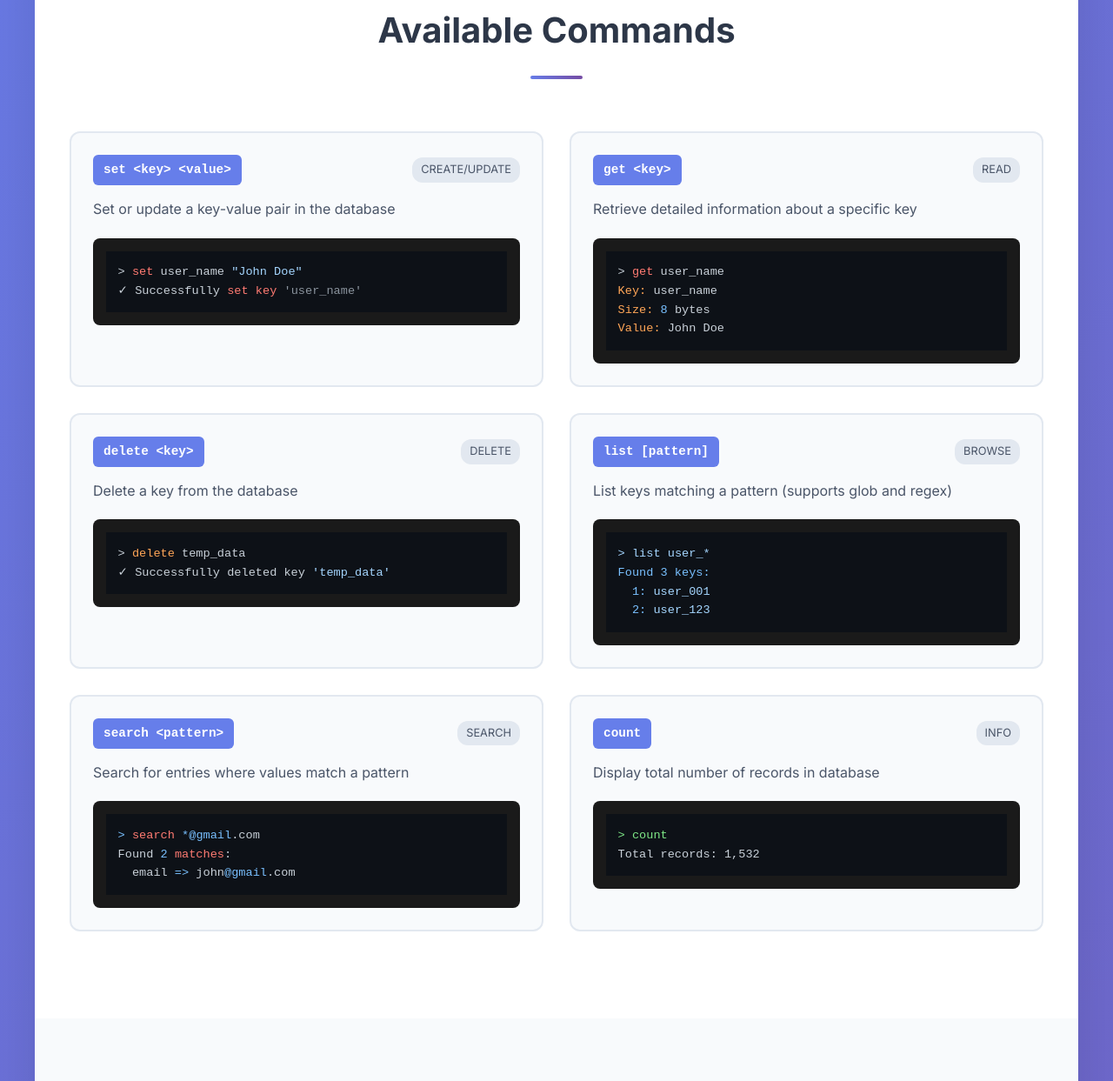
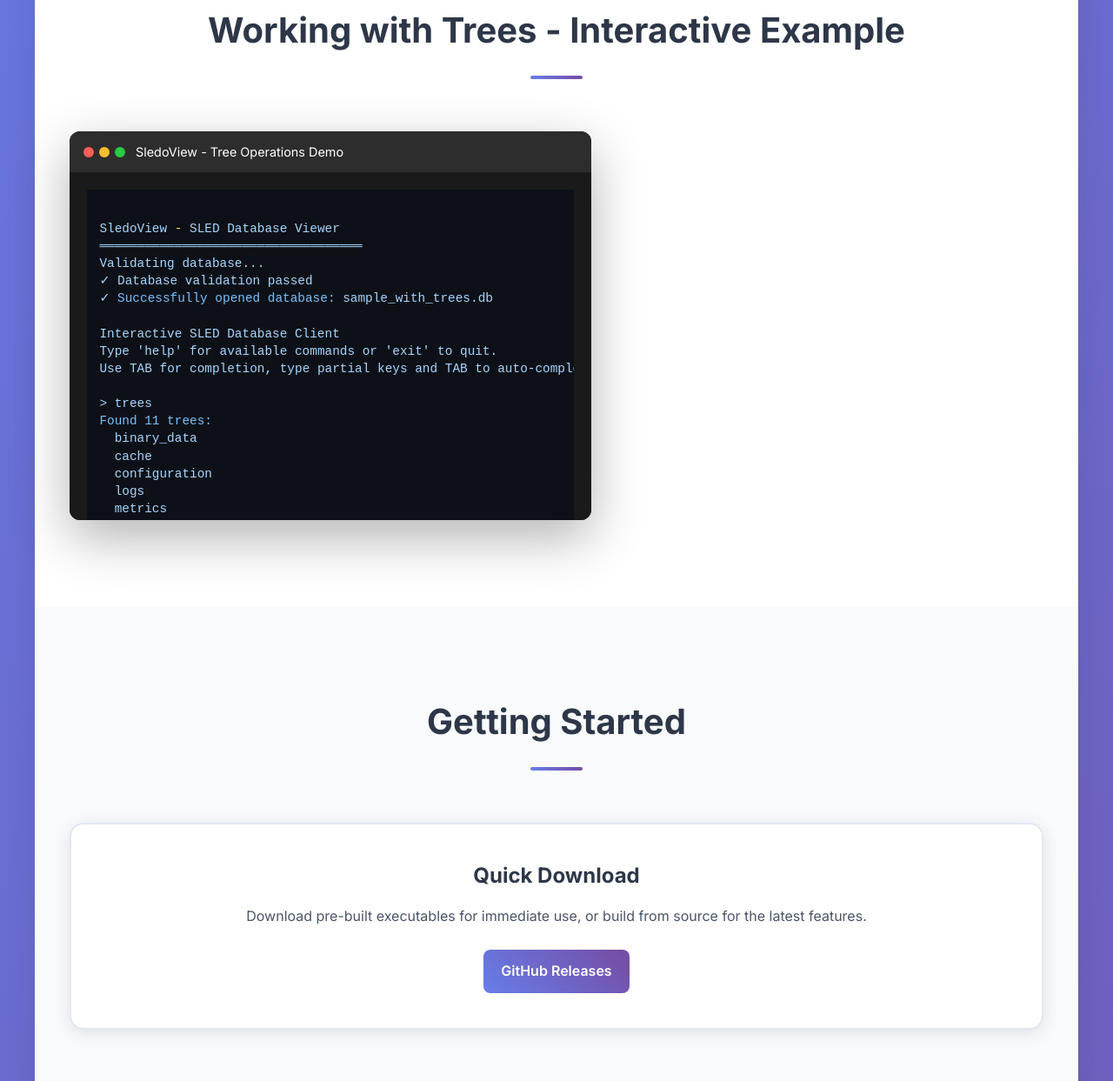
Before and after one commit to sgchris/sledoview, a plain HTML site: page website/index.html in a window 1280 px wide. Shown: the part 897-2140 px from the top of the page at 87% size. Drawn offline with nearby package versions, Linux system fonts and the light colour scheme.

Commit message:
updated example with trees

```diff
--- a/website/index.html
+++ b/website/index.html
@@ -95,120 +95,75 @@ Type 'help' for available commands or 'exit' to quit.
 
         <!-- Commands Section -->
         <section class="commands">
-            <h2 class="section-title">Available Commands</h2>
-            <div class="commands-grid">
-                <div class="command-card">
-                    <div class="command-header">
-                        <code class="command-name">set &lt;key&gt; &lt;value&gt;</code>
-                        <span class="command-type">Create/Update</span>
+            <h2 class="section-title">Working with Trees - Interactive Example</h2>
+            <div class="terminal">
+                <div class="terminal-header">
+                    <div class="terminal-buttons">
+                        <span class="btn-close"></span>
+                        <span class="btn-minimize"></span>
+                        <span class="btn-maximize"></span>
                     </div>
-                    <p class="command-description">Set or update a key-value pair in the database</p>
-                    <div class="command-example">
-                        <pre><code>> set user_name "John Doe"
-<span class="text-green">✓ Successfully set key 'user_name'</span></code></pre>
-                    </div>
+                    <div class="terminal-title">SledoView - Tree Operations Demo</div>
                 </div>
+                <div class="terminal-body">
+                    <pre><code class="terminal-content">
+SledoView - SLED Database Viewer
+═══════════════════════════════════
+Validating database...
+✓ Database validation passed
+✓ Successfully opened database: sample_with_trees.db
 
-                <div class="command-card">
-                    <div class="command-header">
-                        <code class="command-name">get &lt;key&gt;</code>
-                        <span class="command-type">Read</span>
-                    </div>
-                    <p class="command-description">Retrieve detailed information about a specific key</p>
-                    <div class="command-example">
-                        <pre><code>> get user_name
-<span class="text-cyan">Key: user_name</span>
-<span class="text-cyan">Size: 8 bytes</span>
-<span class="text-white">Value: John Doe</span></code></pre>
-                    </div>
-                </div>
+Interactive SLED Database Client
+Type 'help' for available commands or 'exit' to quit.
+Use TAB for completion, type partial keys and TAB to auto-complete!
 
-                <div class="command-card">
-                    <div class="command-header">
-                        <code class="command-name">delete &lt;key&gt;</code>
-                        <span class="command-type">Delete</span>
-                    </div>
-                    <p class="command-description">Delete a key from the database</p>
-                    <div class="command-example">
-                        <pre><code>> delete temp_data
-<span class="text-green">✓ Successfully deleted key 'temp_data'</span></code></pre>
-                    </div>
-                </div>
+> trees
+Found 11 trees:
+  binary_data
+  cache
+  configuration
+  logs
+  metrics
+  nonexistent_new_tree
+  nonexistent_tree
+  sessions
+  settings
+  settings`nlist`nunselect`nexit
+  test_data
+> select metrics
+✓ Selected tree: metrics
+[metrics]> list
+Found 12 keys:
+  1: cpu_usage:2024-01-01T10:00 = 45.2
+  2: cpu_usage:2024-01-01T10:01 = 52.1
+  3: cpu_usage:2024-01-01T10:02 = 38.7
+  4: error_count:today = 2
+  5: error_count:total = 45
+  6: memory_usage:2024-01-01T10:00 = 1024.5
+  7: memory_usage:2024-01-01T10:01 = 1156.8
+  8: memory_usage:2024-01-01T10:02 = 987.3
+  9: request_count:today = 234
+  10: request_count:total = 15847
+  11: response_time:avg = 125.4
+  12: response_time:p95 = 450.2
+[metrics]> delete response_time:avg
+✓ Successfully deleted key response_time:avg
+[metrics]> get memory_usage:2024-01-01T10:00
 
-                <div class="command-card">
-                    <div class="command-header">
-                        <code class="command-name">list [pattern]</code>
-                        <span class="command-type">Browse</span>
-                    </div>
-                    <p class="command-description">List keys matching a pattern (supports glob and regex)</p>
-                    <div class="command-example">
-                        <pre><code>> list user_*
-<span class="text-yellow">Found 3 keys:</span>
-<span class="text-white">  1: user_001</span>
-<span class="text-white">  2: user_123</span></code></pre>
-                    </div>
-                </div>
+══════════════════════════════════════════════════
+Key: memory_usage:2024-01-01T10:00
+Size: 6 bytes
+UTF-8: Yes
+Value:
+──────────────────────────────────────────────────
+1024.5
+══════════════════════════════════════════════════
 
-                <div class="command-card">
-                    <div class="command-header">
-                        <code class="command-name">search &lt;pattern&gt;</code>
-                        <span class="command-type">Search</span>
-                    </div>
-                    <p class="command-description">Search for entries where values match a pattern</p>
-                    <div class="command-example">
-                        <pre><code>> search *@gmail.com
-<span class="text-yellow">Found 2 matches:</span>
-<span class="text-white">  email => john@gmail.com</span></code></pre>
-                    </div>
-                </div>
+[metrics]> unselect
+✓ Tree unselected. Now working with the default tree.
+>
 
-                <div class="command-card">
-                    <div class="command-header">
-                        <code class="command-name">count</code>
-                        <span class="command-type">Info</span>
-                    </div>
-                    <p class="command-description">Display total number of records in database</p>
-                    <div class="command-example">
-                        <pre><code>> count
-<span class="text-yellow">Total records: 1,532</span></code></pre>
-                    </div>
-                </div>
-            </div>
-        </section>
-
-        <!-- Features Section -->
-        <section class="features">
-            <h2 class="section-title">Why Choose SledoView?</h2>
-            <div class="features-grid">
-                <div class="feature-card">
-                    <div class="feature-icon">🔍</div>
-                    <h3>Interactive REPL</h3>
-                    <p>Browse your SLED database with a user-friendly terminal interface and TAB completion</p>
-                </div>
-                <div class="feature-card">
-                    <div class="feature-icon">✏️</div>
-                    <h3>CRUD Operations</h3>
-                    <p>Create, Read, Update, and Delete key-value pairs with immediate persistence</p>
-                </div>
-                <div class="feature-card">
-                    <div class="feature-icon">🔎</div>
-                    <h3>Pattern Matching</h3>
-                    <p>Search keys and values using glob patterns or regular expressions</p>
-                </div>
-                <div class="feature-card">
-                    <div class="feature-icon">🎨</div>
-                    <h3>Colorized Output</h3>
-                    <p>Beautiful, colored terminal output for better readability and user experience</p>
-                </div>
-                <div class="feature-card">
-                    <div class="feature-icon">🔓</div>
-                    <h3>Write Operations</h3>
-                    <p>Safely modify database contents with proper validation and error handling</p>
-                </div>
-                <div class="feature-card">
-                    <div class="feature-icon">🧪</div>
-                    <h3>Well Tested</h3>
-                    <p>Extensive test suite with 40+ tests ensuring reliability and stability</p>
+</code></pre>
                 </div>
             </div>
         </section>
```
